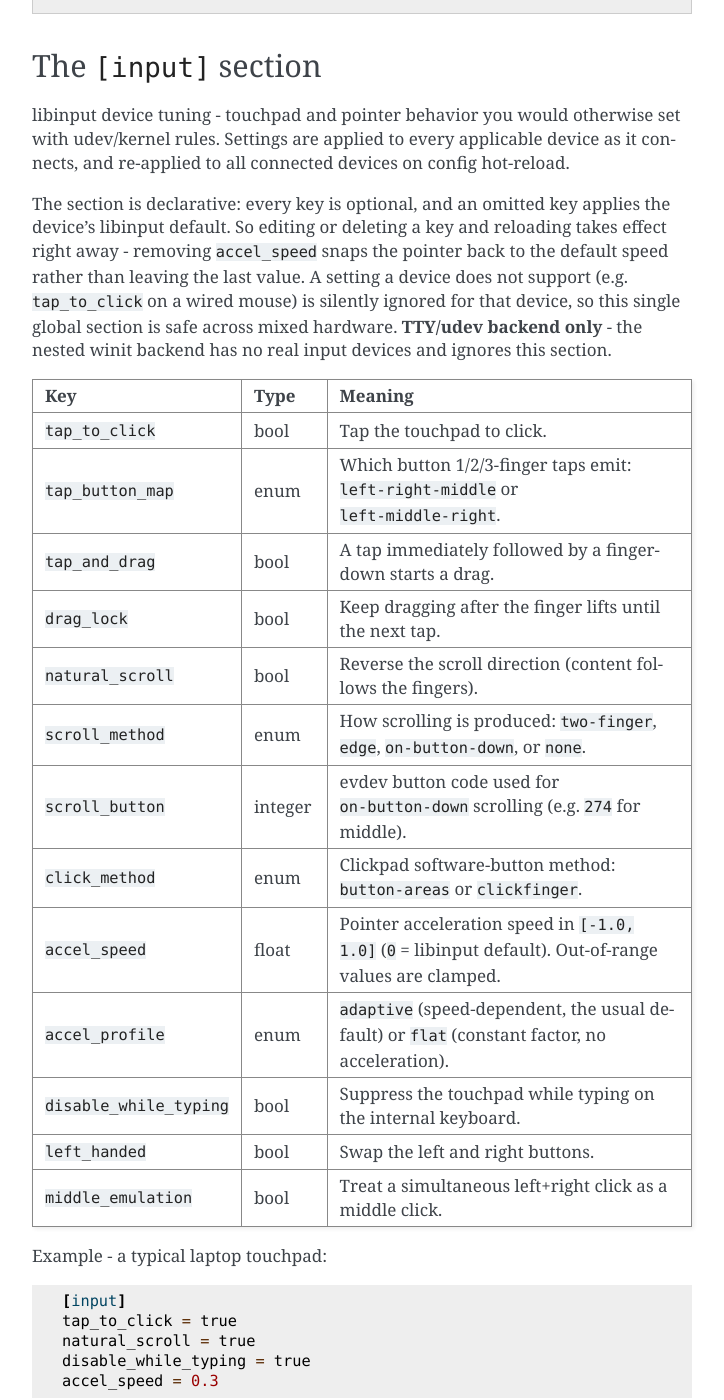
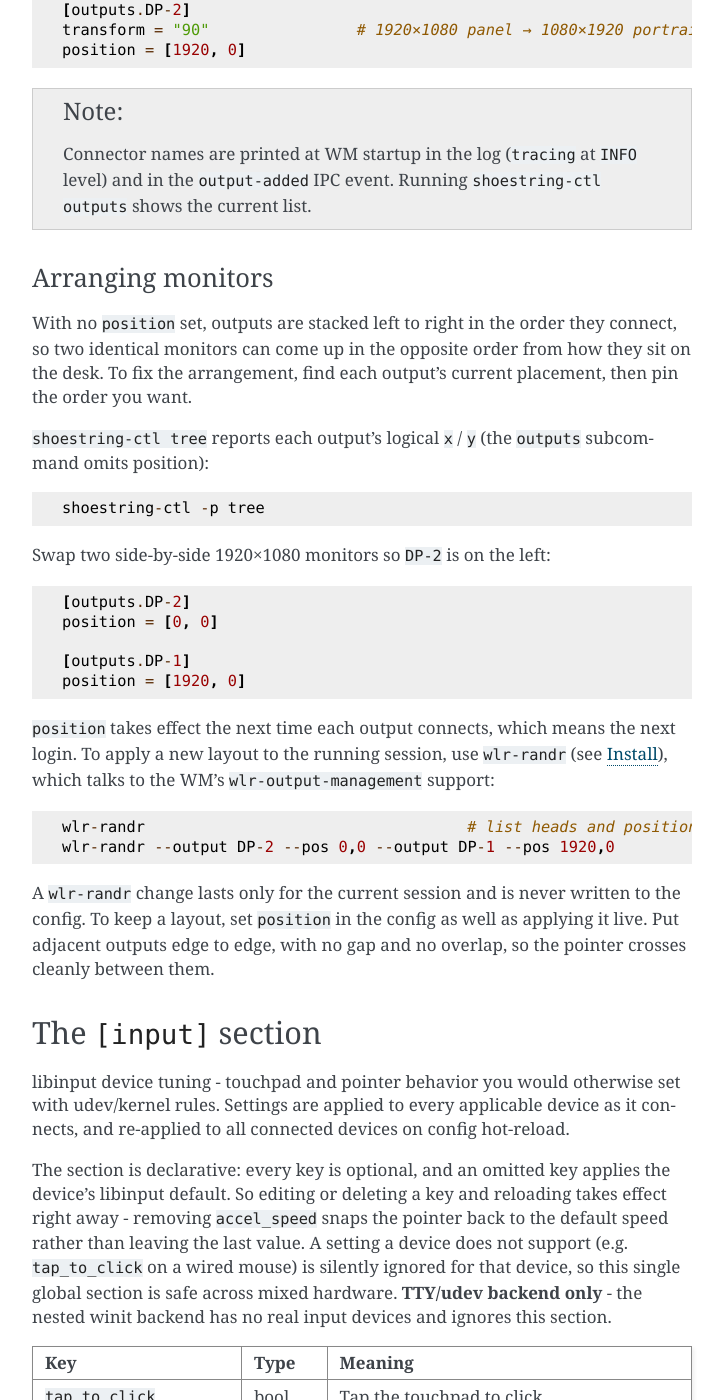
Before and after one commit to szarta/shoestring-wm, a Sphinx documentation site: the page built from docs/configuration.rst, in a window 1280 px wide and 1400 px high, scrolled down 8149 px. Shown: the whole window, without its empty margins (388-1112 px from the left). Built offline with Sphinx 7.4.7, drawn with Linux system fonts in a browser that asks for light colours; some of the changed text lies outside the part shown.

Commit message:
docs: explain monitor arrangement, wlr-randr, and wl-clipboard
Document that [outputs.<name>] position is read only when an output
connects, so reload-config does not move a connected monitor. Add an
"Arranging monitors" section with a swap example and the wlr-randr
command for changing the layout in a running session.

List wlr-randr as an optional dependency, and broaden the wl-clipboard
entry to cover wl-copy and wl-paste as command-line clipboard tools and
their reliance on data_control.

Signed-off-by: Brandon Arrendondo <barrendo@gmail.com>

```diff
--- a/docs/configuration.rst
+++ b/docs/configuration.rst
@@ -241,7 +241,10 @@ are optional; unset fields fall back to the matching ``[general]`` default.
        automatic left-to-right stacking that occurs when no position is
        set. Use this to declare a stable multi-monitor arrangement that
        is independent of plug-in order. Coordinates are in logical pixels
-       (before scaling).
+       (before scaling). Read when the output connects (at WM startup or
+       hotplug); ``reload-config`` does not move an output that is already
+       connected. See *Arranging monitors* below for changing the layout
+       live.
    * - ``adaptive_sync``
      - bool
      - ``false``
@@ -299,6 +302,40 @@ and the rotated panel now occupies a 1080-wide column::
    Connector names are printed at WM startup in the log (``tracing``
    at ``INFO`` level) and in the ``output-added`` IPC event. Running
    ``shoestring-ctl outputs`` shows the current list.
+
+Arranging monitors
+~~~~~~~~~~~~~~~~~~
+
+With no ``position`` set, outputs are stacked left to right in the order
+they connect, so two identical monitors can come up in the opposite order
+from how they sit on the desk. To fix the arrangement, find each output's
+current placement, then pin the order you want.
+
+``shoestring-ctl tree`` reports each output's logical ``x`` / ``y`` (the
+``outputs`` subcommand omits position)::
+
+    shoestring-ctl -p tree
+
+Swap two side-by-side 1920×1080 monitors so ``DP-2`` is on the left::
+
+    [outputs.DP-2]
+    position = [0, 0]
+
+    [outputs.DP-1]
+    position = [1920, 0]
+
+``position`` takes effect the next time each output connects, which means
+the next login. To apply a new layout to the running session, use
+``wlr-randr`` (see :doc:`install`), which talks to the WM's
+``wlr-output-management`` support::
+
+    wlr-randr                                   # list heads and positions
+    wlr-randr --output DP-2 --pos 0,0 --output DP-1 --pos 1920,0
+
+A ``wlr-randr`` change lasts only for the current session and is never
+written to the config. To keep a layout, set ``position`` in the config as
+well as applying it live. Put adjacent outputs edge to edge, with no gap
+and no overlap, so the pointer crosses cleanly between them.
 
 The ``[input]`` section
 -----------------------
```
Also changed, not shown: docs/install.rst (+27 -3 lines).
